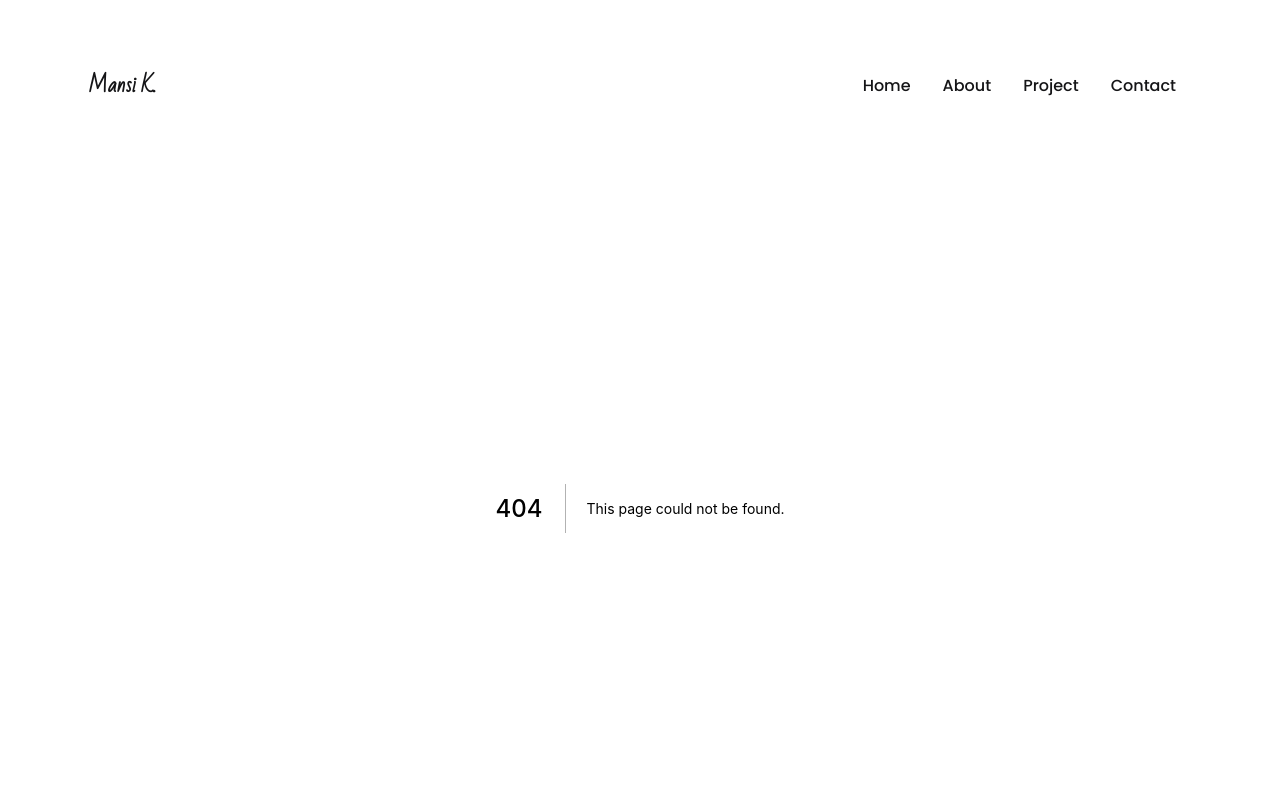
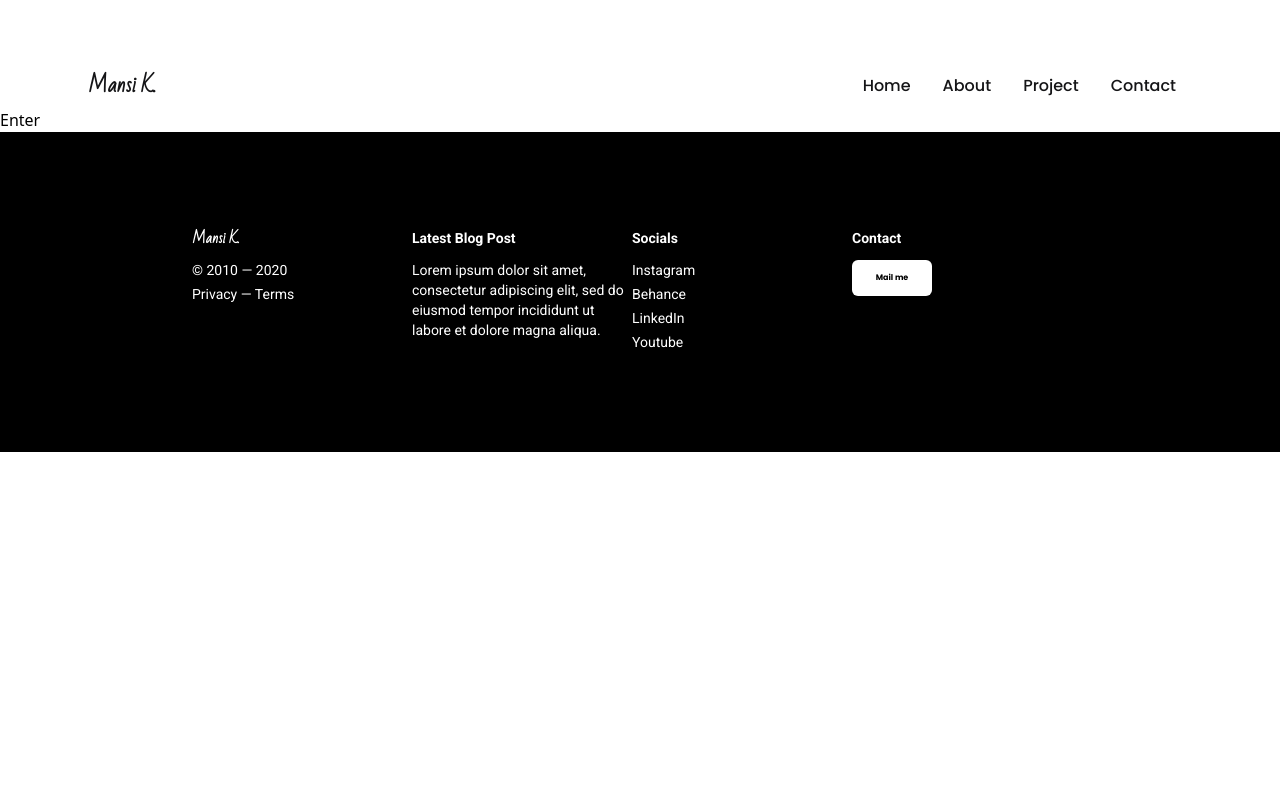
Before and after one commit to saifalfalah/mansi-kasar, a Next.js app: page /projects/logo-graphic-design in a window 1280 px wide. Before the commit this address had no page. Shown: the top 800 px of the page. Built offline with nearby package versions, Linux system fonts and the light colour scheme.

Commit message:
Create logo-graphic-design.js

```diff
--- /dev/null
+++ b/pages/projects/logo-graphic-design.js
@@ -0,0 +1,5 @@
+const logoGraphicDesign = () => {
+  return <div>Enter</div>;
+};
+
+export default logoGraphicDesign;
```
